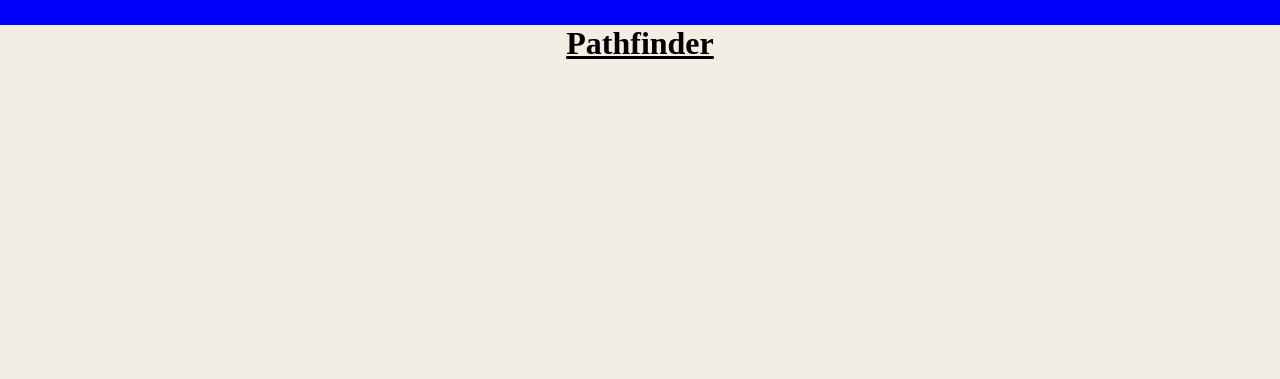
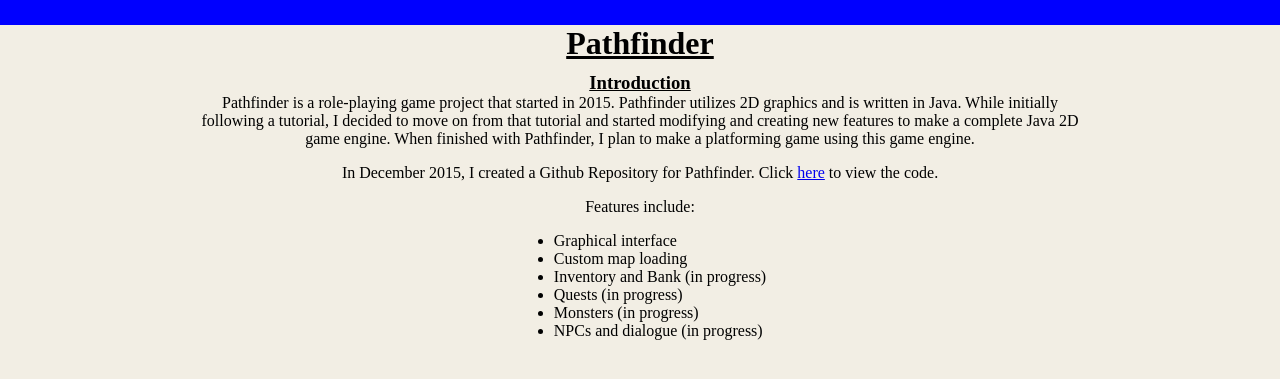
Before and after one commit to royprocell/royprocell.github.io, a plain HTML site: page rpg.html in a window 1280 px wide. Shown: the part 65-444 px from the top of the page. Drawn offline with Linux system fonts and the light colour scheme.

Commit message:
Updated rpg.html with more information
Also added an icon for all pages

```diff
--- a/rpg.html
+++ b/rpg.html
@@ -2,6 +2,7 @@
 <html>
 	<head>
 		<title>Pathfinder - Roy Procell's Github Page</title>
+		<link rel="shortcut icon" href="favicon.ico">
 		<link rel="stylesheet" type="text/css" href="stylesheet.css">
 	</head>
 
@@ -10,8 +11,32 @@
 			<h1><a class="heading" href="http://royprocell.github.io">Roy Procell's Github Page</a></h1>
 		</div>
 
-		<h1 style="text-align:center;margin:0px"><u>Pathfinder</u></h1>
-		<br>
+		<h1 style="margin:0px"><u>Pathfinder</u></h1>
+
+		<h3 style="margin-top:10px"><u>Introduction</u></h3>
+
+		<p style="margin-left:15%; margin-right:15%; margin-top:0px; margin-bottom:0px">
+		Pathfinder is a role-playing game project that started in 2015.
+		Pathfinder utilizes 2D graphics and is written in Java.
+		While initially following a tutorial, I decided to move on from that tutorial and started modifying and creating new features to make a complete Java 2D game engine.
+		When finished with Pathfinder, I plan to make a platforming game using this game engine.
+		</p>
+
+		<p>
+		In December 2015, I created a Github Repository for Pathfinder.
+		Click <a href="http://github.com/royprocell/Pathfinder">here</a> to view the code.
+		</p>
+
+		<p>Features include:
+			<ul>
+				<li>Graphical interface</li>
+				<li>Custom map loading</li>
+				<li>Inventory and Bank (in progress)</li>
+				<li>Quests (in progress)</li>
+				<li>Monsters (in progress)</li>
+				<li>NPCs and dialogue (in progress)</li>
+			</ul>
+		</p>
 
 	</body>
 </html>
```
Also changed, not shown: goldos.html (+1 -0 lines), index.html (+3 -0 lines).
